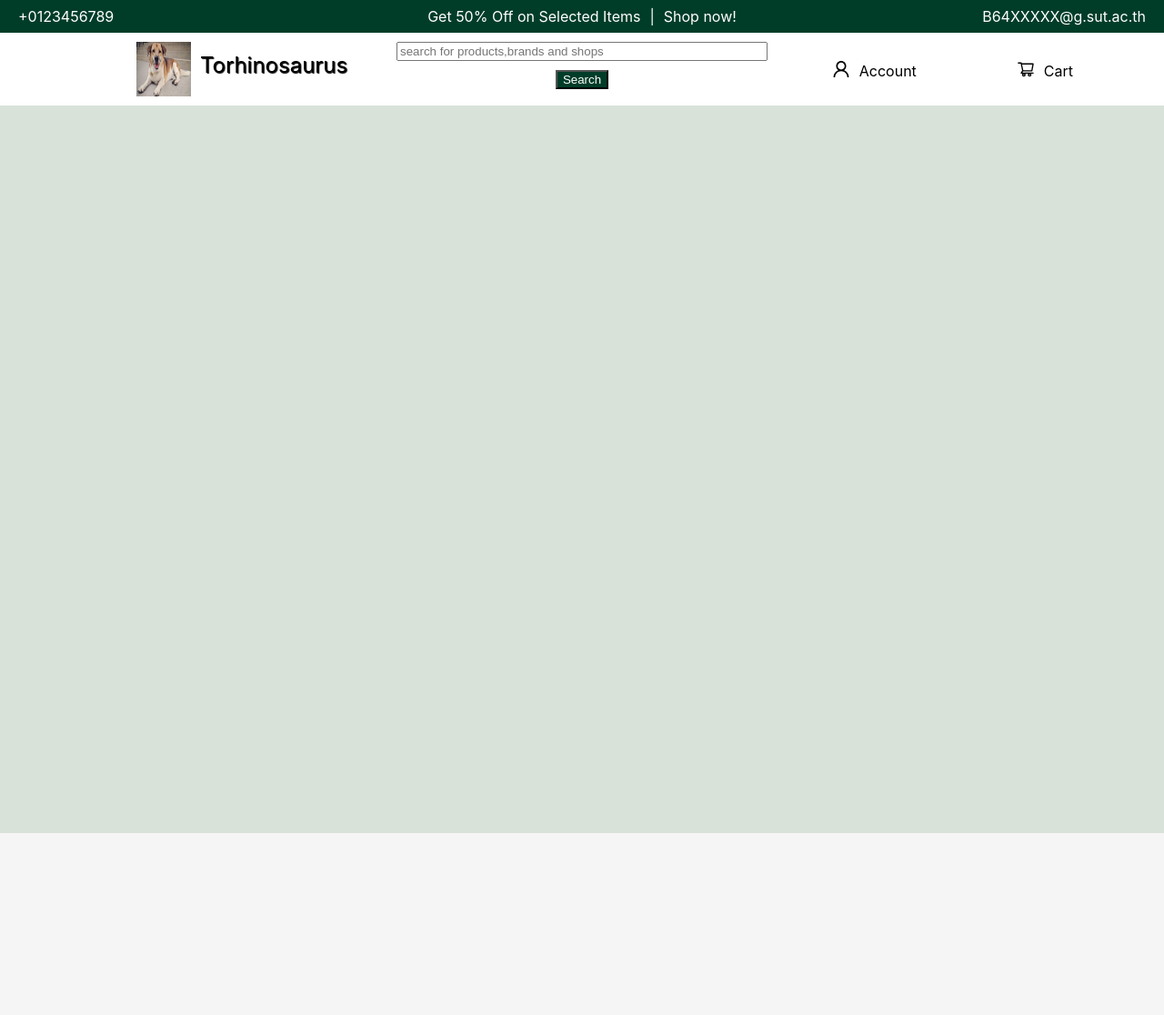
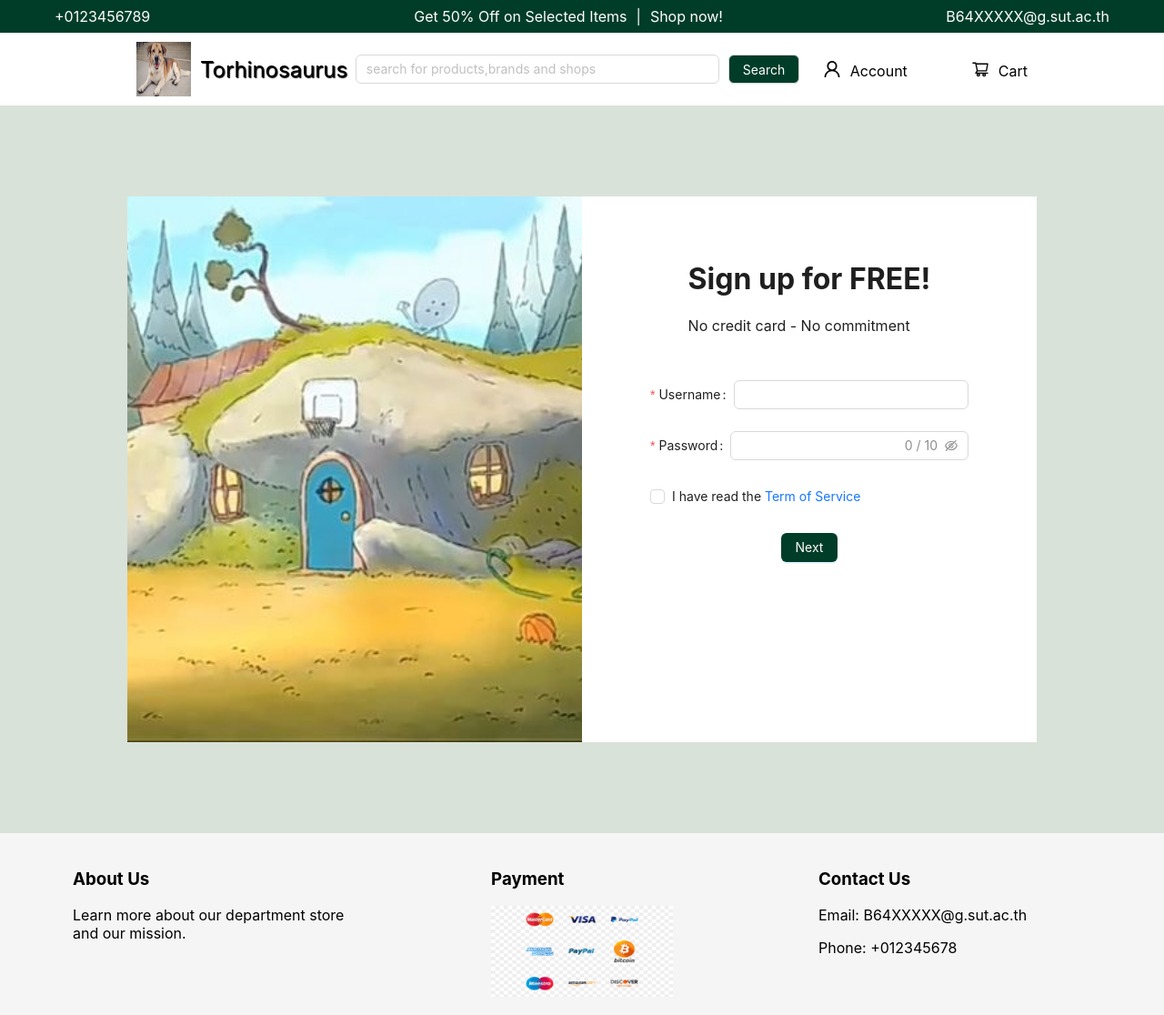
Before and after one commit to kkhaowjs/team05, a React (Create React App) app in the folder frontend/: page /register in a window 1280 px wide. Shown: the whole page at 91% size. Built offline with nearby package versions, Linux system fonts and the light colour scheme.

Commit message:
update code
component and register

```diff
--- a/frontend/src/App.tsx
+++ b/frontend/src/App.tsx
@@ -2,6 +2,7 @@ import React from 'react';
 import { BrowserRouter as Router, Route, Routes, } from 'react-router-dom';
 import CustomerRegister from './pages/customerregister';
 import HomePage from './pages/homepage';
+import ReviewPage from './pages/review';
 import './App.css';
 
 function App() {
@@ -10,6 +11,7 @@ function App() {
       <Routes>
         <Route path='/register' Component={CustomerRegister}/>
         <Route path='/home' Component={HomePage}/>
+        <Route path='/review' Component={ReviewPage}/>
       </Routes>
     </Router>
     </>
--- a/frontend/src/component/footerbar.tsx
+++ b/frontend/src/component/footerbar.tsx
@@ -1,7 +1,8 @@
 import React, { CSSProperties } from 'react'
-
+import { Image } from 'antd'
+import paymentpic from '../assets/all_payment.png'
 const Footerbar = () => {
-  const footerStyle:CSSProperties = {
+  const footerStyle: CSSProperties = {
     display: 'flex',
     flexDirection: 'row',
     height: '200px',
@@ -9,16 +10,51 @@ const Footerbar = () => {
     marginLeft: 'auto',
     marginRight: 'auto',
     justifyContent: 'space-between',
-    color:'000',
+    color: '000',
+    alignItems: 'center',
+  };
+  const containerStyle: React.CSSProperties = {
+    width: '100vw',
+    display: 'flex',
+    justifyContent: 'space-around',
+  };
 
+  const sectionStyle: React.CSSProperties = {
+    margin: '0 20px',
   };
+  const firstSectionStyle: React.CSSProperties = {
+    flex: '0 0 300px',
+    ...sectionStyle,
+  };
+
+  const thirdSectionStyle: React.CSSProperties = {
+    flex: '0 0 300px',
+    ...sectionStyle,
+  };
+
   return (
     <>
-    <div style={footerStyle}>
-        <div>
-
+      <div style={footerStyle}>
+        <div style={containerStyle}>
+          <div style={firstSectionStyle}>
+            <h3>About Us</h3>
+            <p>Learn more about our department store and our mission.</p>
+          </div>
+          <div style={sectionStyle}>
+            <h3>Payment</h3>
+            <Image height={100}
+              width={200}
+              src={paymentpic}
+              preview={false}
+            />
+          </div>
+          <div style={thirdSectionStyle}>
+            <h3>Contact Us</h3>
+            <p>Email: B64XXXXX@g.sut.ac.th</p>
+            <p>Phone: +012345678</p>
+          </div>
         </div>
-    </div>
+      </div>
     </>
   )
 }
--- a/frontend/src/component/headbarlogo.tsx
+++ b/frontend/src/component/headbarlogo.tsx
@@ -1,7 +1,7 @@
-import React, { CSSProperties } from 'react'
+import React, { CSSProperties } from 'react';
 
-const headbarlogo = () => {
-    const headerStyle:CSSProperties = {
+const HeadbarLogo = () => {
+  const headerStyle: CSSProperties = {
     display: 'flex',
     flexDirection: 'row',
     height: '36px',
@@ -9,29 +9,51 @@ const headbarlogo = () => {
     marginLeft: 'auto',
     marginRight: 'auto',
     justifyContent: 'space-between',
-        color:'white',
+    color: 'white',
     alignItems: 'center',
   };
-  return (<>
+
+  const containerStyle: React.CSSProperties = {
+    width: '100%',
+    maxWidth: '1200px',
+    margin: '0 auto',
+    boxSizing: 'border-box',
+    display: 'flex',
+    justifyContent: 'space-between',
+  };
+
+  const sectionStyle: React.CSSProperties = {
+    margin: '0 20px',
+  };
+  const firstSectionStyle: React.CSSProperties = {
+    flex: '0 0 150px',
+    ...sectionStyle,
+  };
+
+  const thirdSectionStyle: React.CSSProperties = {
+    flex: '0 0 150px',
+    ...sectionStyle,
+  };
+
+  return (
+    <>
       <div style={headerStyle}>
-      <div style={{ textAlign: 'left', flex: 1 }}>
-        <div style={{marginLeft:'20px'}}>
+        <div style={containerStyle}>
+          <div style={firstSectionStyle}>
             <span>+0123456789</span>
           </div>
-      </div>
-      <div style={{ textAlign: 'center', flex: 1 }}>
+          <div style={sectionStyle}>
             <span>Get 50% Off on Selected Items</span>
             <span style={{ margin: '0 10px' }}>|</span>
             <span>Shop now!</span>
           </div>
-      <div style={{ textAlign: 'right', flex: 1 }}>
-        <div style={{marginRight:'20px'}}>
+          <div style={thirdSectionStyle}>
             <span>B64XXXXX@g.sut.ac.th</span>
           </div>
         </div>
       </div>
     </>
-  )
-}
+  );
+};
 
-export default headbarlogo
+export default HeadbarLogo;
--- a/frontend/src/component/navbar.tsx
+++ b/frontend/src/component/navbar.tsx
@@ -1,25 +1,12 @@
-import React, { CSSProperties } from 'react'
-import { Image } from 'antd'
-import logo from '../assets/Tmocho.jpg'
-import { Button, Checkbox, Form, Input } from 'antd';
-import Icon,{
+import React, { CSSProperties } from 'react';
+import { Image, Input, Button } from 'antd';
+import logo from '../assets/Tmocho.jpg';
+import {
     UserOutlined,
     ShoppingCartOutlined,
 } from '@ant-design/icons';
 
-const navbar = () => {
-    const onFinish = (values: any) => {
-        console.log('Success:', values);
-    };
-
-    const onFinishFailed = (errorInfo: any) => {
-        console.log('Failed:', errorInfo);
-    };
-
-    type FieldType = {
-        product?: string;
-    };
-
+const Navbar = () => {
     const navbarStyle: CSSProperties = {
         display: 'flex',
         flexDirection: 'row',
@@ -32,36 +19,58 @@ const navbar = () => {
         justifyContent: 'space-between',
         color: 'black',
         alignItems: 'center',
-    }
-    return (<>
+    };
+
+    const leftSectionStyle: CSSProperties = {
+        textAlign: 'left',
+        flex: 1,
+        marginLeft: '150px',
+    };
+
+    const centerSectionStyle: CSSProperties = {
+        textAlign: 'center',
+        flex: 1,
+        display: 'flex',
+        alignItems: 'center',
+    };
+
+    const rightSectionStyle: CSSProperties = {
+        textAlign: 'right',
+        flex: 1,
+        marginRight: '150px',
+    };
+
+    return (
+        <>
             <div style={navbarStyle}>
-            <div style={{ textAlign: 'left', flex: 1, }}>
-                <div style={{ marginLeft: '150px' }}>
-                    <Image height={60}
+                <div style={leftSectionStyle}>
+                    <div style={{ display: 'flex', alignItems: 'center' }}>
+                        <Image
+                            height={60}
                             width={60}
                             src={logo}
                             preview={false}
                         />
-                    <span style={{ marginLeft: '10px', fontSize: '24px',textShadow: '1px 1px 1px #000' }}>Torhinosaurus</span>
+                        <span style={{ marginLeft: '10px', fontSize: '24px', textShadow: '1px 1px 1px #000' }}>Torhinosaurus</span>
                     </div>
                 </div>
-            <div style={{ textAlign: 'center', flex: 1 }}>
+                <div style={centerSectionStyle}>
                     {/* **fix later** */}
-                <input placeholder='search for products,brands and shops' style={{width:'400px'}}></input>
-                <button style={{margin:'10px',backgroundColor:'#003d29',color:'#fff'}}>Search</button>
+                    <Input placeholder='search for products,brands and shops' allowClear style={{ width: '400px' }} />
+                    <Button style={{ margin: '10px', backgroundColor: '#003d29', color: '#fff' }}>Search</Button>
                 </div>
-            <div style={{ textAlign: 'right', flex: 1 }}>
-                <div style={{ marginRight: '100px' }}>
-                    <UserOutlined style={{fontSize:'20px',margin:'10px'}}/>
+                <div style={rightSectionStyle}>
+                    <div>
+                        <UserOutlined style={{ fontSize: '20px', margin: '10px' }} />
                         <span>Account</span>
-                    <span style={{ margin: '50px' }} />
-                    <ShoppingCartOutlined style={{fontSize:'20px',margin:'10px'}}/>
+                        <span style={{ margin: '30px' }} />
+                        <ShoppingCartOutlined style={{ fontSize: '20px', margin: '10px' }} />
                         <span>Cart</span>
                     </div>
                 </div>
             </div>
         </>
-    )
-}
+    );
+};
 
-export default navbar
+export default Navbar;
--- a/frontend/src/pages/customerregister/index.tsx
+++ b/frontend/src/pages/customerregister/index.tsx
@@ -1,21 +1,132 @@
-import React from 'react'
-import Headbarlogo from '../../component/headbarlogo'
-import Navbar from '../../component/navbar'
-import Footerbar from '../../component/footerbar'
-import { Content } from 'antd/es/layout/layout'
+import React, { CSSProperties } from 'react';
+import Headbarlogo from '../../component/headbarlogo';
+import Navbar from '../../component/navbar';
+import Footerbar from '../../component/footerbar';
+import { Content } from 'antd/es/layout/layout';
+import { Button, Checkbox, Form, Image, Input } from 'antd';
+import bg from '../../assets/3bears.jpg';
 
 const CustomerRegister = () => {
-  return (<>
-    <Headbarlogo/>
-    <Navbar/>
-    <Content style={{backgroundColor:'#D9E2D9',minHeight:'800px'}}>
-        <div>
+    const contentStyle: CSSProperties = {
+        justifyContent: 'center',
+        backgroundColor: '#D9E2D9',
+        minHeight: '800px',
+        alignItems: 'center',
+        display: 'flex',
+    };
 
-        </div>
-    </Content>
-    <Footerbar/>
-    </>
-  )
-}
+    const sectionStyle: CSSProperties = {
+        display: 'flex',
+        width: '1000px',
+        height: '600px',
+        backgroundColor: 'white',
+        flexDirection: 'row',
+    };
 
-export default CustomerRegister
+    const leftSectionStyle: CSSProperties = {
+        textAlign: 'left',
+        flex: 1,
+        overflow: 'hidden',
+    };
+
+    const rightSectionStyle: CSSProperties = {
+        textAlign: 'left',
+        flex: 1,
+        display: 'flex',
+        flexDirection: 'column',
+        marginLeft: 'auto',
+        alignItems: 'center',
+    };
+
+    const formStyle: CSSProperties = {
+        width: '70%',
+        maxWidth: '400px',
+        marginTop: '50px',
+        textAlign: 'left',
+    };
+
+    const onFinish = (values: any) => {
+        console.log('Success:', values);
+    };
+
+    const onFinishFailed = (errorInfo: any) => {
+        console.log('Failed:', errorInfo);
+    };
+
+    return (
+        <>
+            <Headbarlogo />
+            <Navbar />
+            <Content style={contentStyle}>
+                <div style={sectionStyle}>
+                    <div style={leftSectionStyle}>
+                        <Image
+                            style={{ objectFit: 'cover' }}
+                            height='100%'
+                            width='100%'
+                            src={bg}
+                            preview={false}
+                        />
+                    </div>
+                    <div style={rightSectionStyle}>
+                        <div style={{ flexDirection: 'column', display: 'flex', marginTop: '50px' }}>
+                            <h1 style={{ fontSize: '32px' }}>Sign up for FREE!</h1>
+                            <span>No credit card - No commitment</span>
+                        </div>
+                        <Form
+                            name="registrationForm"
+                            initialValues={{ remember: true }}
+                            onFinish={onFinish}
+                            onFinishFailed={onFinishFailed}
+                            style={formStyle}
+                        >
+                            <Form.Item
+                                label="Username"
+                                name="username"
+                                rules={[{ required: true, message: 'Please input your username!' }]}
+                            >
+                                <Input />
+                            </Form.Item>
+
+                            <Form.Item
+                                label="Password"
+                                name="password"
+                                rules={[{ required: true, message: 'Please input your password!' }]}
+                            >
+                                <Input.Password count={{
+                                    show: true,
+                                    max: 10,
+                                }} />
+                            </Form.Item>
+                            <Form.Item
+                                name="agreement"
+                                valuePropName="checked"
+                                rules={[
+                                    {
+                                        validator: (_, value) =>
+                                            value ? Promise.resolve() : Promise.reject('Please accept the agreement'),
+                                    },
+                                ]}
+                            >
+                                <Checkbox>
+                                    I have read the <a href="#">Term of Service</a>
+                                </Checkbox>
+                            </Form.Item>
+                            <Form.Item style={{ textAlign: 'center', }}>
+                                <Button type="primary" htmlType="submit" style={{ flex: 1, backgroundColor: '#003d29', color: '#fff', }}>
+                                    Next
+                                </Button>
+                            </Form.Item>
+                        </Form>
+                        <div>
+
+                        </div>
+                    </div>
+                </div>
+            </Content>
+            <Footerbar />
+        </>
+    );
+};
+
+export default CustomerRegister;
--- a/frontend/src/pages/homepage/index.tsx
+++ b/frontend/src/pages/homepage/index.tsx
@@ -4,7 +4,7 @@ import Navbar from '../../component/navbar'
 import Footerbar from '../../component/footerbar'
 import { Content } from 'antd/es/layout/layout'
 import { Image } from 'antd'
-import logo from '../../assets/amoungtou.png'
+import logo from '../../assets/window10bg.jpg'
 const Homepage = () => {
   return (<>
     <Headbarlogo/>
```
Also changed, not shown: frontend/src/assets/3bears.jpg (added). Lines whose indentation alone changed are shown as unchanged.
